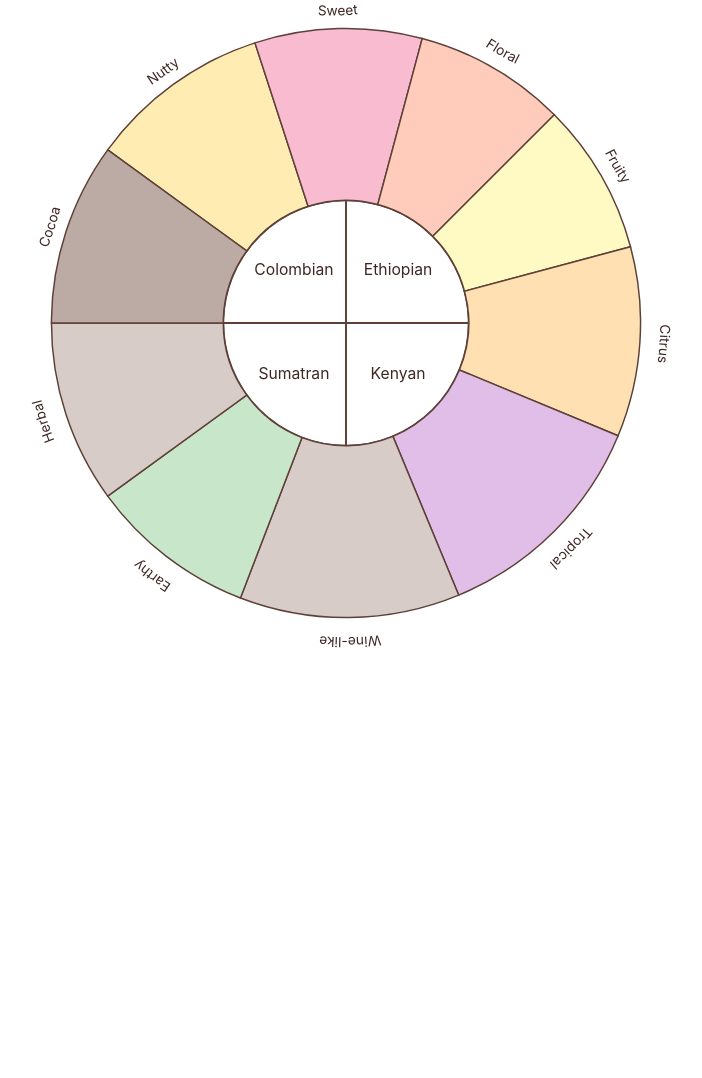
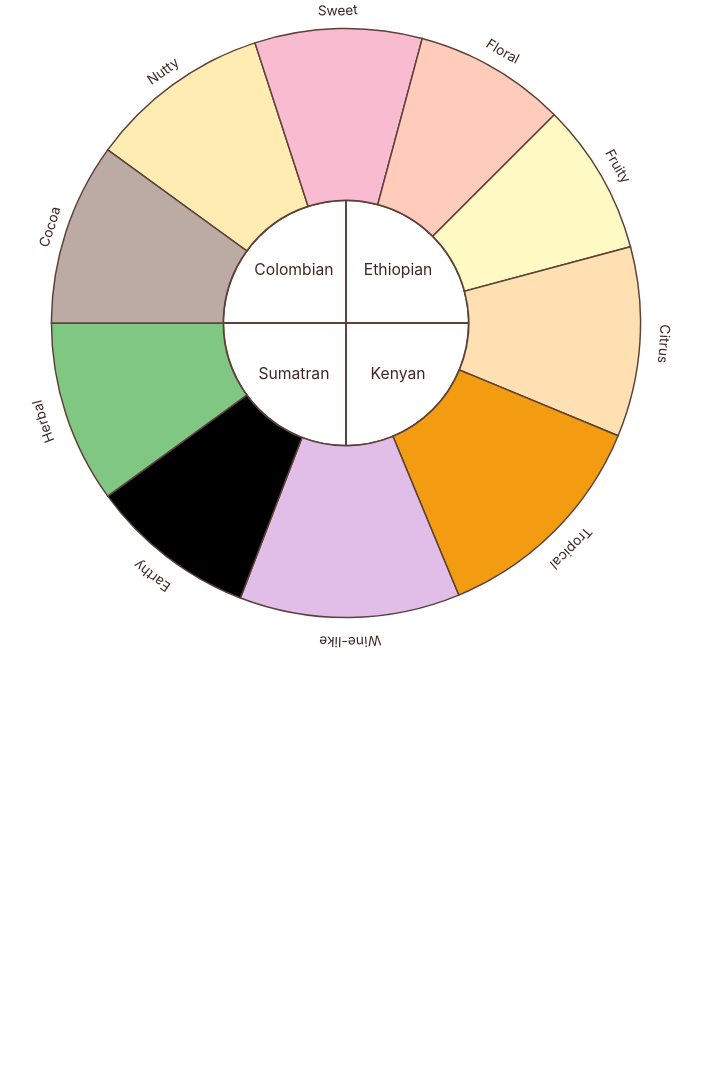
Before and after one commit to CeYang214/UI_FinalProject, a Flask app: page /wheel in a window 1280 px wide. Shown: the part 191-1269 px from the top of the page, without its empty margins (294-996 px from the left). Run offline with Flask 3, Linux system fonts and the light colour scheme; some libraries are stand-ins or nearby versions.

Commit message:
Changes to wheel color

```diff
--- a/templates/wheel.html
+++ b/templates/wheel.html
@@ -223,13 +223,13 @@
     // Tropical (81→117)
     { name:'Citrus',  angleStart: 75, angleEnd:112.5, color:'#FFE0B2', description:'Found in: Kenyan' },
     // Wine-like (117→153) straddles 135° border
-    { name:'Tropical', angleStart:112.5, angleEnd:157.5, color:'#E1BEE7', description:'Found in: Sumatran, Kenyan' },
+    { name:'Tropical', angleStart:112.5, angleEnd:157.5, color:'#f39c12', description:'Found in: Sumatran, Kenyan' },
     // Earthy (153→189)
-    { name:'Wine-like', angleStart:157.5, angleEnd:201, color:'#D7CCC8', description:'Found in: Sumatran' },
+    { name:'Wine-like', angleStart:157.5, angleEnd:201, color:'#E1BEE7', description:'Found in: Sumatran' },
     // Herbal (189→225)
-    { name:'Earthy',    angleStart:201, angleEnd:234, color:'#C8E6C9', description:'Found in: Sumatran' },
+    { name:'Earthy',    angleStart:201, angleEnd:234, color:'A1887F', description:'Found in: Sumatran' },
     // Nutty (225→261)
-    { name:'Herbal',     angleStart:234, angleEnd:270, color:'#D7CCC8', description:'Found in: Colombian' },
+    { name:'Herbal',     angleStart:234, angleEnd:270, color:'#81C784', description:'Found in: Colombian' },
     // Cocoa (261→297)
     { name:'Cocoa',     angleStart:270, angleEnd:306, color:'#BCAAA4', description:'Found in: Colombian' },
   ];
```
